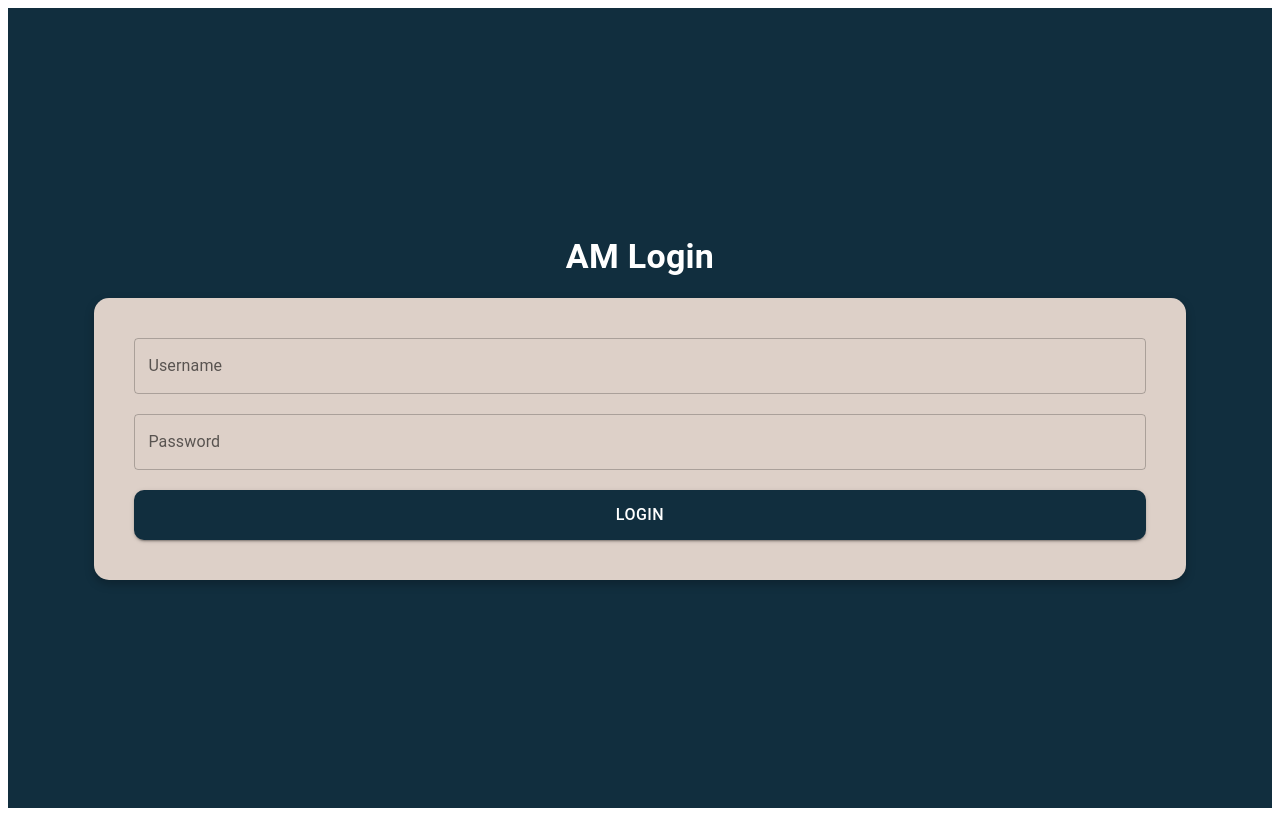
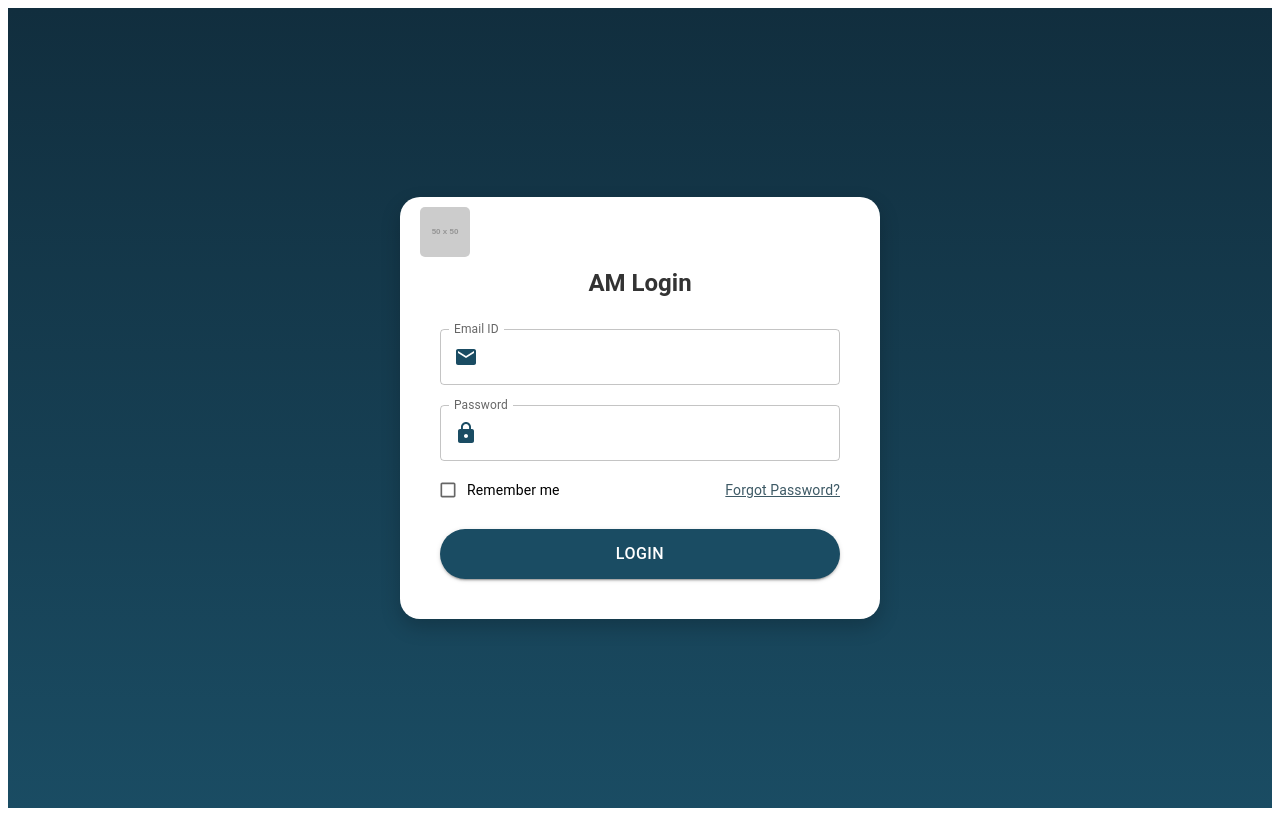
Before and after one commit to VishalShekha/ATS, a React (Create React App) app in the folder Frontend/ats/: page /amlogin in a window 1280 px wide. Built offline with nearby package versions, Linux system fonts and the light colour scheme.

Commit message:
add Requirement page made successfully

```diff
--- a/Frontend/ats/src/Pages/am_login.js
+++ b/Frontend/ats/src/Pages/am_login.js
@@ -1,48 +1,71 @@
-import * as React from 'react';
-import { TextField, Button, Typography } from '@mui/material';
+import React from 'react';
+import { TextField, Button, Typography, Checkbox, FormControlLabel, InputAdornment } from '@mui/material';
+import { Email, Lock } from '@mui/icons-material';
 
 export default function App() {
   return (
     <div
       style={{
-        backgroundColor: '#112E3E',
+        background: 'linear-gradient(to bottom, #112E3E, #1A4C63)',
         height: '100vh',
         display: 'flex',
-        flexDirection: 'column',
+        justifyContent: 'center',
         alignItems: 'center',
-        justifyContent: 'center',
+      }}
+    >
+      {/* Login Card */}
+      <div
+        style={{
+          backgroundColor: '#FFFFFF',
+          width: '400px',
+          padding: '40px',
+          paddingTop: '20px', // Adjust top padding for logo placement
+          borderRadius: '20px',
+          boxShadow: '0px 8px 20px rgba(0, 0, 0, 0.2)',
+          textAlign: 'center',
           position: 'relative',
         }}
       >
+        {/* Logo */}
+        <img
+          src="https://via.placeholder.com/50" // Replace with your logo URL
+          alt="Logo"
+          style={{
+            position: 'absolute',
+            top: '10px',
+            left: '20px',
+            width: '50px',
+            height: '50px',
+            borderRadius: '5px',
+          }}
+        />
+
         {/* Title */}
         <Typography
-        variant="h4"
+          variant="h5"
           style={{
             fontWeight: 'bold',
-          color: '#FFFFFF',
-          marginBottom: '20px',
+            color: '#333333',
+            marginBottom: '30px',
+            marginTop: '50px', // Adjust for logo space
           }}
         >
           AM Login
         </Typography>
 
-      {/* Login Box */}
-      <div
-        style={{
-          backgroundColor: '#DDD0C8',
-          width: '80%',
-          padding: '40px',
-          borderRadius: '15px',
-          boxShadow: '0px 4px 10px rgba(0, 0, 0, 0.25)',
-          textAlign: 'center',
-        }}
-      >
-        {/* Username Field */}
+        {/* Email Field */}
         <TextField
-          label="Username"
+          label="Email ID"
           variant="outlined"
           fullWidth
           style={{ marginBottom: '20px' }}
+          InputProps={{
+            startAdornment: (
+              <InputAdornment position="start">
+                <Email style={{ color: '#1A4C63' }} />
+              </InputAdornment>
+            ),
+          }}
         />
 
         {/* Password Field */}
@@ -51,23 +74,52 @@ export default function App() {
           variant="outlined"
           type="password"
           fullWidth
-          style={{ marginBottom: '20px' }}
+          style={{ marginBottom: '10px' }}
+          InputProps={{
+            startAdornment: (
+              <InputAdornment position="start">
+                <Lock style={{ color: '#1A4C63' }} />
+              </InputAdornment>
+            ),
+          }}
         />
+
+        {/* Remember Me and Forgot Password */}
+        <div
+          style={{
+            display: 'flex',
+            justifyContent: 'space-between',
+            alignItems: 'center',
+            marginBottom: '20px',
+          }}
+        >
+          <FormControlLabel
+            control={<Checkbox size="small" />}
+            label={<Typography style={{ fontSize: '14px' }}>Remember me</Typography>}
+          />
+          <Typography
+            style={{
+              color: '#3D5965',
+              fontSize: '14px',
+              cursor: 'pointer',
+              textDecoration: 'underline',
+            }}
+          >
+            Forgot Password?
+          </Typography>
+        </div>
 
         {/* Login Button */}
         <Button
           variant="contained"
+          fullWidth
           style={{
-            backgroundColor: '#112E3E',
+            backgroundColor: '#1A4C63',
             color: '#FFFFFF',
-            width: '100%',
             height: '50px',
-            borderRadius: '10px',
+            borderRadius: '25px',
             fontSize: '16px',
-            transition: 'transform 0.3s',
           }}
-          onMouseOver={(e) => (e.currentTarget.style.transform = 'scale(1.05)')}
-          onMouseOut={(e) => (e.currentTarget.style.transform = 'scale(1)')}
         >
           Login
         </Button>
```
Also changed, not shown: Frontend/ats/src/Pages/addReq.js (added, +210 -0 lines). Lines whose indentation alone changed are shown as unchanged.
